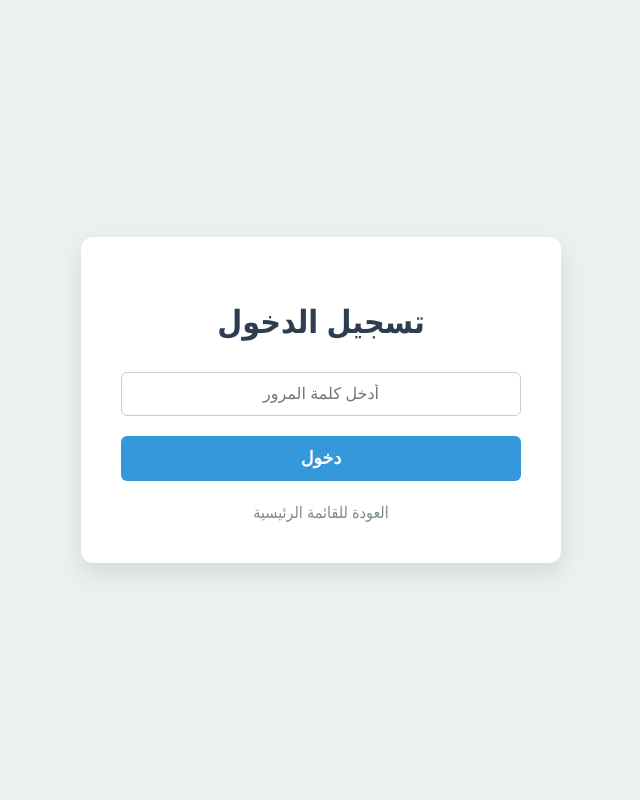
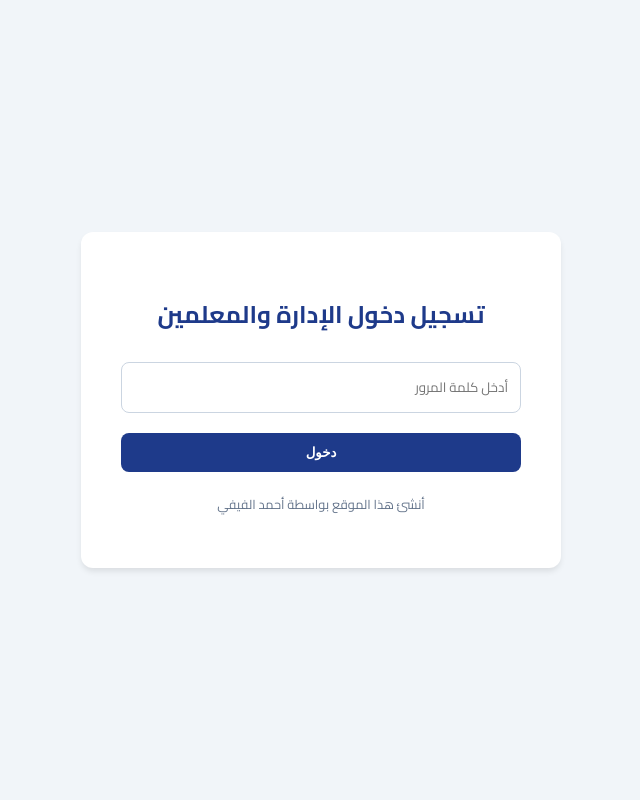
Before and after one commit to ahy564-cyber/Managing-the-weekly-plan, a Flask app: page /login in a window 1280 px wide. Shown: the whole page, without its empty margins (319-959 px from the left). Run offline with Flask 3, Linux system fonts and the light colour scheme.

Commit message:
Add datetime import to pages and update login page for single school
Import datetime into main.py to resolve Jinja2 UndefinedError and update the login page to remove school selection and align with single-school logic.

Replit-Commit-Author: Agent
Replit-Commit-Session-Id: ed73cb33-f3bf-4685-8a4d-0a0269e6bd12
Replit-Commit-Checkpoint-Type: full_checkpoint
Replit-Commit-Event-Id: aa487af7-7c6d-4460-923f-b995786044c9
Replit-Commit-Screenshot-Url: https://storage.googleapis.com/screenshot-production-us-central1/07a50d2c-fc51-4352-95cc-4821653c27e5/ed73cb33-f3bf-4685-8a4d-0a0269e6bd12/w7TqJ7l
Replit-Helium-Checkpoint-Created: true

```diff
--- a/main.py
+++ b/main.py
@@ -316,7 +316,7 @@ def admin():
                          sel_fixed_class_id=sel_fixed_class_id, fixed_schedule=fixed_schedule,
                          completion_percent=round(completion_percent, 1),
                          completed_classes=completed_classes, pending_classes=pending_classes,
-                         logs=logs)
+                         logs=logs, datetime=datetime)
 
 @app.route('/admin/delete_date/<date_type>', methods=['POST'])
 @admin_required
@@ -390,8 +390,6 @@ def teacher():
                 subjects_order.append(sub_name)
 
             w_data = weekly_map.get((f.day, f.period))
-            # Handle override subject name if it exists in WeeklyData
-            actual_sub_name = w_data.subject_name if w_data and w_data.subject_name else f.name
 
             schedule_by_subject[sub_name][f.day].append({
                 'period': f.period,
@@ -403,7 +401,7 @@ def teacher():
                          schedule_by_subject=schedule_by_subject, subjects_order=subjects_order,
                          selected_grade=grade_id, selected_class=class_id, selected_week=week,
                          days_ar=DAYS_AR, days_order=DAYS_ORDER, settings=settings_dict,
-                         locked_days=locked_days)
+                         locked_days=locked_days, datetime=datetime)
 
 @app.route('/student/<int:grade_id>/<int:class_id>')
 def student(grade_id, class_id):
@@ -437,7 +435,7 @@ def student(grade_id, class_id):
 
     return render_template('student.html', schedule_by_subject=schedule_by_subject, subjects_order=subjects_order,
                          days_ar=DAYS_AR, days_order=DAYS_ORDER, settings=settings_dict,
-                         week=week, grade_name=grade.name if grade else '', class_name=cls.name if cls else '')
+                         week=week, grade_name=grade.name if grade else '', class_name=cls.name if cls else '', datetime=datetime)
 
 if __name__ == '__main__':
     with app.app_context():
--- a/templates/login.html
+++ b/templates/login.html
@@ -2,34 +2,30 @@
 <html lang="ar" dir="rtl">
 <head>
     <meta charset="UTF-8">
-    <meta name="viewport" content="width=device-width, initial-scale=1.0">
-    <title>تسجيل الدخول - نظام الخطة الدراسية</title>
+    <title>تسجيل الدخول - النظام الأكاديمي</title>
+    <link href="https://fonts.googleapis.com/css2?family=Cairo:wght@400;700&display=swap" rel="stylesheet">
     <style>
-        body { font-family: 'Segoe UI', Tahoma, Geneva, Verdana, sans-serif; display: flex; align-items: center; justify-content: center; height: 100vh; margin: 0; background: #ecf0f1; }
-        .login-card { background: #fff; padding: 40px; border-radius: 12px; box-shadow: 0 10px 25px rgba(0,0,0,0.1); text-align: center; max-width: 400px; width: 100%; }
-        h1 { color: #2c3e50; margin-bottom: 30px; }
-        input { width: 100%; padding: 12px; margin-bottom: 20px; border: 1px solid #ccc; border-radius: 6px; box-sizing: border-box; font-size: 1em; text-align: center; }
-        button { background: #3498db; color: white; border: none; padding: 12px; border-radius: 6px; cursor: pointer; width: 100%; font-weight: bold; font-size: 1.1em; transition: background 0.3s; }
-        button:hover { background: #2980b9; }
-        .error { color: #e74c3c; margin-bottom: 20px; font-weight: bold; }
-        .back { margin-top: 20px; display: block; color: #7f8c8d; text-decoration: none; }
+        body { font-family: 'Cairo', sans-serif; background: #f1f5f9; display: flex; align-items: center; justify-content: center; height: 100vh; margin: 0; }
+        .login-card { background: white; padding: 40px; border-radius: 12px; box-shadow: 0 4px 6px -1px rgba(0,0,0,0.1); width: 100%; max-width: 400px; text-align: center; }
+        h2 { color: #1e3a8a; margin-bottom: 25px; }
+        input { width: 100%; padding: 12px; margin-bottom: 20px; border: 1.5px solid #cbd5e1; border-radius: 8px; box-sizing: border-box; font-family: inherit; }
+        button { width: 100%; padding: 12px; background: #1e3a8a; color: white; border: none; border-radius: 8px; font-weight: 700; cursor: pointer; }
+        .flash { color: #dc2626; margin-bottom: 15px; font-size: 0.9em; }
     </style>
 </head>
 <body>
     <div class="login-card">
-        <h1>تسجيل الدخول</h1>
+        <h2>تسجيل دخول الإدارة والمعلمين</h2>
         {% with messages = get_flashed_messages() %}
           {% if messages %}
-            {% for message in messages %}
-              <div class="error">{{ message }}</div>
-            {% endfor %}
+            {% for message in messages %}<div class="flash">{{ message }}</div>{% endfor %}
           {% endif %}
         {% endwith %}
         <form method="POST">
             <input type="password" name="password" placeholder="أدخل كلمة المرور" required>
             <button type="submit">دخول</button>
         </form>
-        <a href="/" class="back">العودة للقائمة الرئيسية</a>
+        <p style="margin-top: 20px; font-size: 0.8em; color: #64748b;">أنشئ هذا الموقع بواسطة أحمد الفيفي</p>
     </div>
 </body>
 </html>
```
